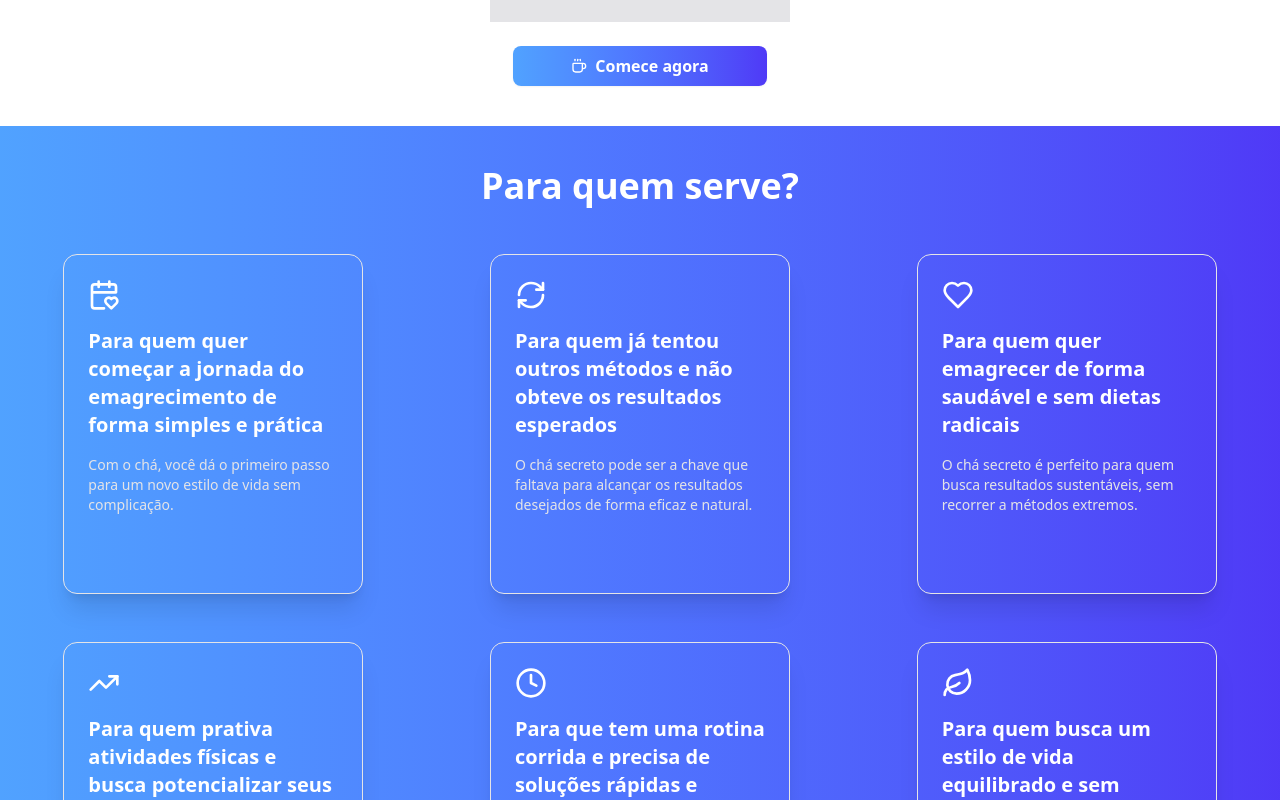
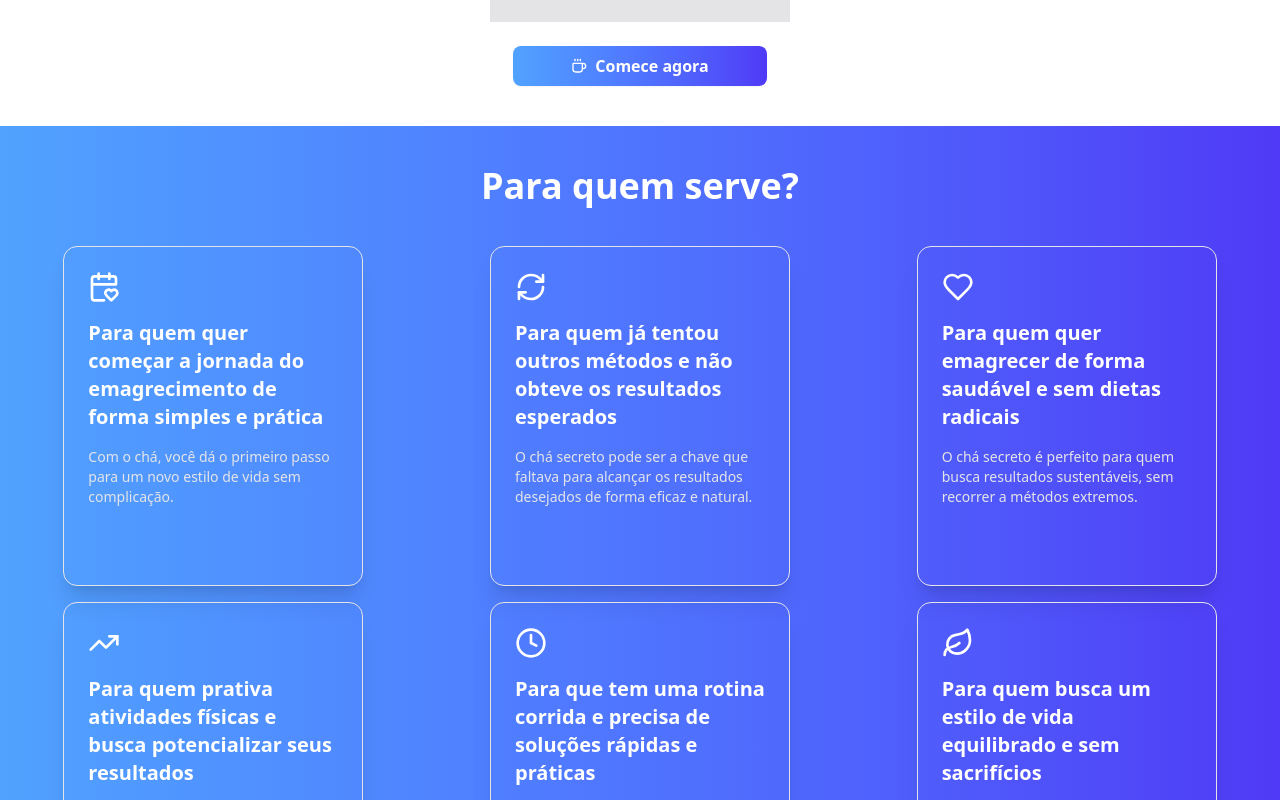
Before and after one commit to devpedro-dias/cliente-nathalia-cha, a Next.js app: page / in a window 1280 px wide. Shown: the part 1540-2340 px from the top of the page. Built offline with nearby package versions, Linux system fonts and the light colour scheme.

Commit message:
fix: increasing vertically gap on cards grid

```diff
--- a/src/_components/cards-section.tsx
+++ b/src/_components/cards-section.tsx
@@ -21,7 +21,7 @@ const ICONS = {
 
 const CardsSection = () => {
     return (
-        <div className="grid grid-cols-1 sm:grid-cols-2 lg:grid-cols-3 justify-center">
+        <div className="grid grid-cols-1 md:grid-cols-2 lg:grid-cols-3 justify-center gap-y-4">
             {CARDS_CONTENTS.map(({ id, icon, title, description }) => {
                 const LucideIcon = ICONS[icon as keyof typeof ICONS]
 
--- a/src/_components/ui/3d-card.tsx
+++ b/src/_components/ui/3d-card.tsx
@@ -49,7 +49,7 @@ export const CardContainer = ({
         <MouseEnterContext.Provider value={[isMouseEntered, setIsMouseEntered]}>
             <div
                 className={cn(
-                    'py-6 flex items-center justify-center w-full',
+                    'flex items-center justify-center',
                     containerClassName
                 )}
                 style={{
--- a/src/app/page.tsx
+++ b/src/app/page.tsx
@@ -40,8 +40,8 @@ const HomePage = () => {
                 </Button>
             </section>
 
-            <section className="flex flex-col gap-6 bg-gradient-to-r from-blue-400 to-indigo-600 py-10">
-                <div className=" text-white">
+            <section className="flex flex-col gap-10 bg-gradient-to-r from-blue-400 to-indigo-600 py-10">
+                <div className=" text-white ">
                     <h2 className="font-semibold text-2xl sm:text-3xl md:text-4xl text-center">
                         Para quem serve?
                     </h2>
```
